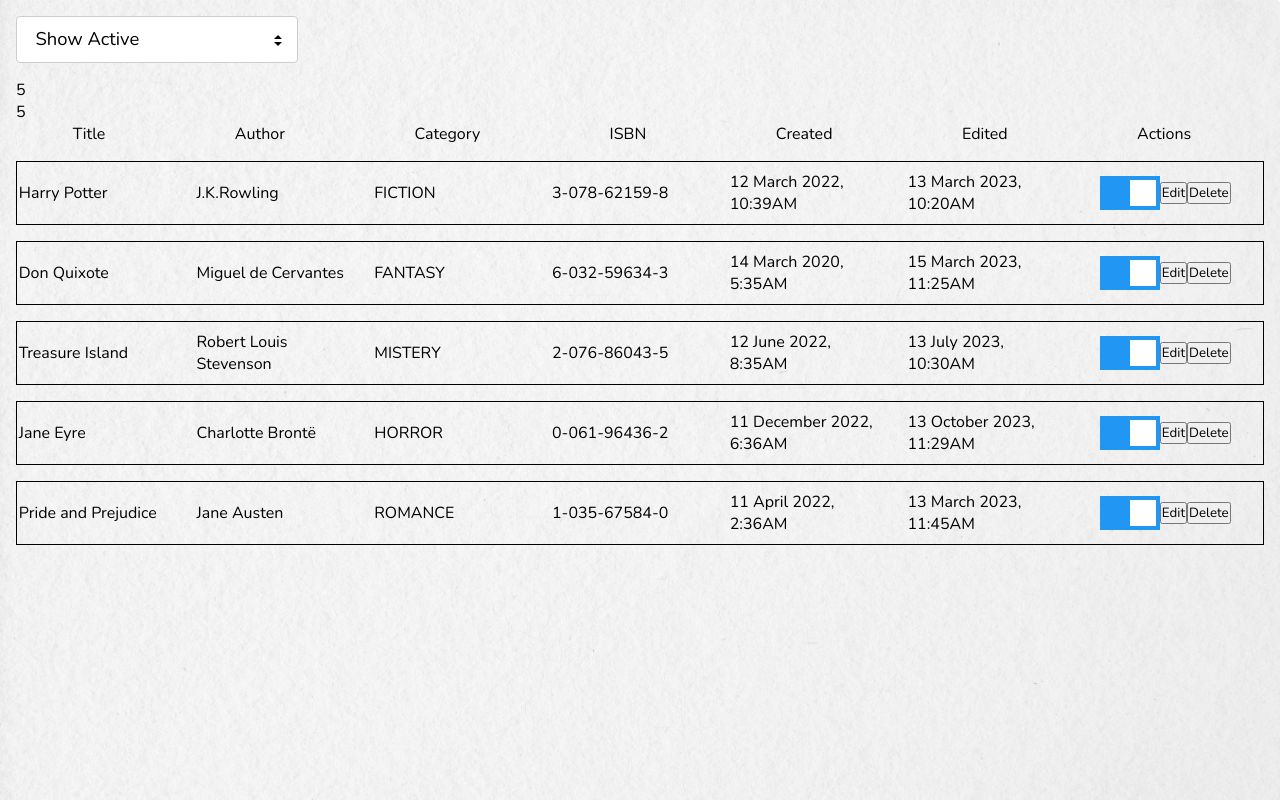
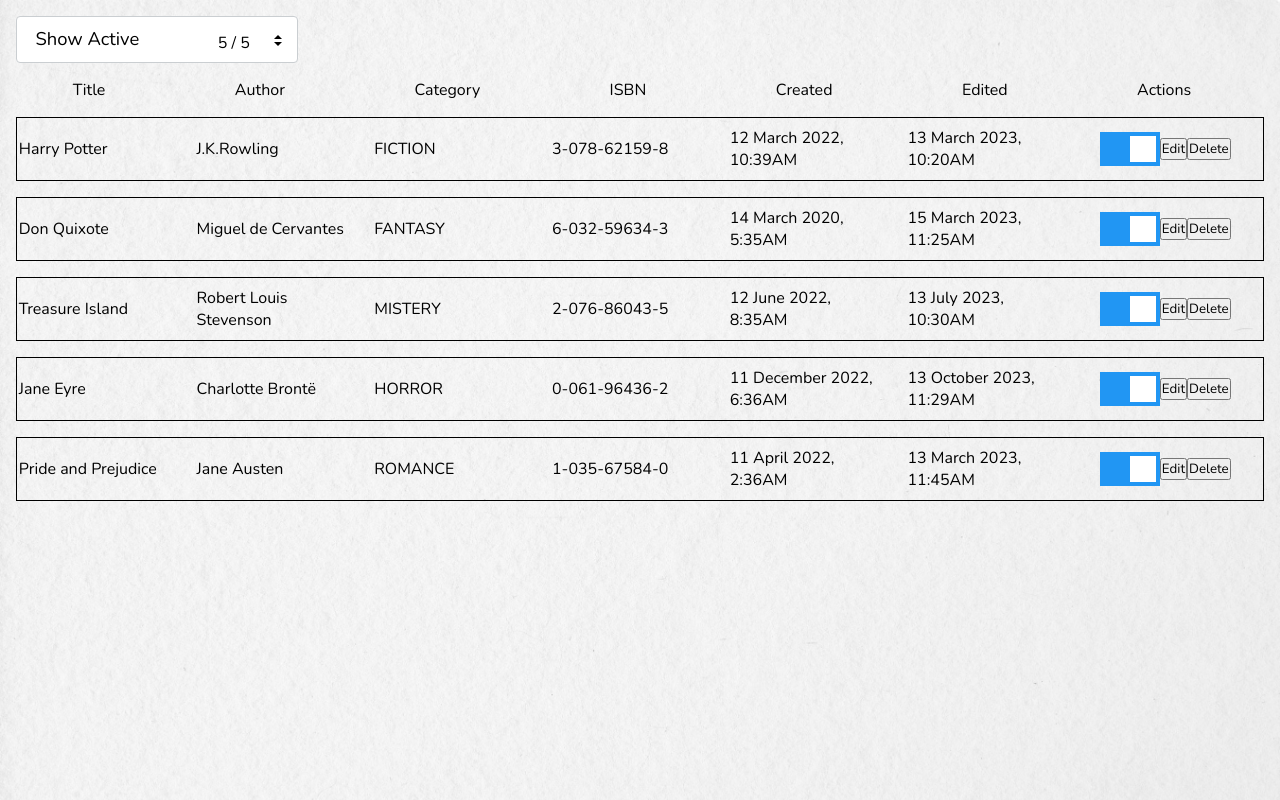
Before and after one commit to yurii-tsymbala/Book-List, an Angular app: page / in a window 1280 px wide. Built offline with nearby package versions, Linux system fonts and the light colour scheme; data requests are answered from the project's data file.

Commit message:
Configure filter counter

```diff
--- a/src/app/components/app/app.component.ts
+++ b/src/app/components/app/app.component.ts
@@ -15,7 +15,7 @@ export class AppComponent {
   }
 
   private getBooks(): void {
-    this.bookService.filterStatus.next("Show All");
+    this.bookService.filterStatus.next("Show Active");
     this.bookService.getBooks().pipe(take(1)).subscribe();
   }
 }
--- a/src/app/components/filter/filter.component.html
+++ b/src/app/components/filter/filter.component.html
@@ -1,17 +1,12 @@
 <div class="custom-select">
+    <div class="counter">
+        <span *ngIf="books$ | async; let books">
+          {{ books.length }}
+        </span>
+        <span *ngIf="allBooks$ | async; let allBooks">/ {{ allBooks }}
+        </span>
+      </div>
   <select [(ngModel)]="selectedValue" (ngModelChange)="filterChanged()">
     <option *ngFor="let value of values" [ngValue]="value">{{ value }}</option>
   </select>
 </div>
-
-<div *ngIf="books$ | async; let books">
-  <p>
-    {{ books.length }}
-  </p>
-</div>
-
-<div *ngIf="allBooks$ | async; let allBooks">
-    <p>
-      {{ allBooks }}
-    </p>
-  </div>
--- a/src/app/components/filter/filter.component.scss
+++ b/src/app/components/filter/filter.component.scss
@@ -49,3 +49,9 @@ body {
   display: grid;
   place-items: center;
 }
+
+.counter {
+  top: 1rem;
+  right: 3rem;
+  position: absolute;
+}
--- a/src/app/shared/services/book.service.ts
+++ b/src/app/shared/services/book.service.ts
@@ -45,6 +45,7 @@ export class BookService {
   getBooksByStatus(isActive: Boolean): Observable<Book[]> {
     return this.http.get<Book[]>(this.apiURL).pipe(
       tap((value) => {
+        this.allBooks$.next(value.length);
         this.books$.next(value.filter((book) => book.isActive == isActive));
       })
     );
```
